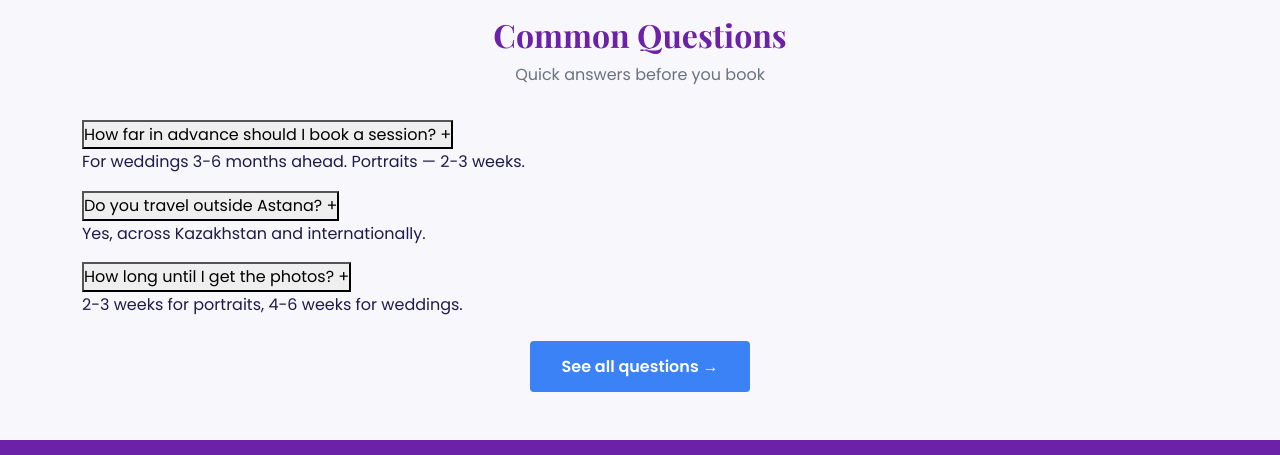
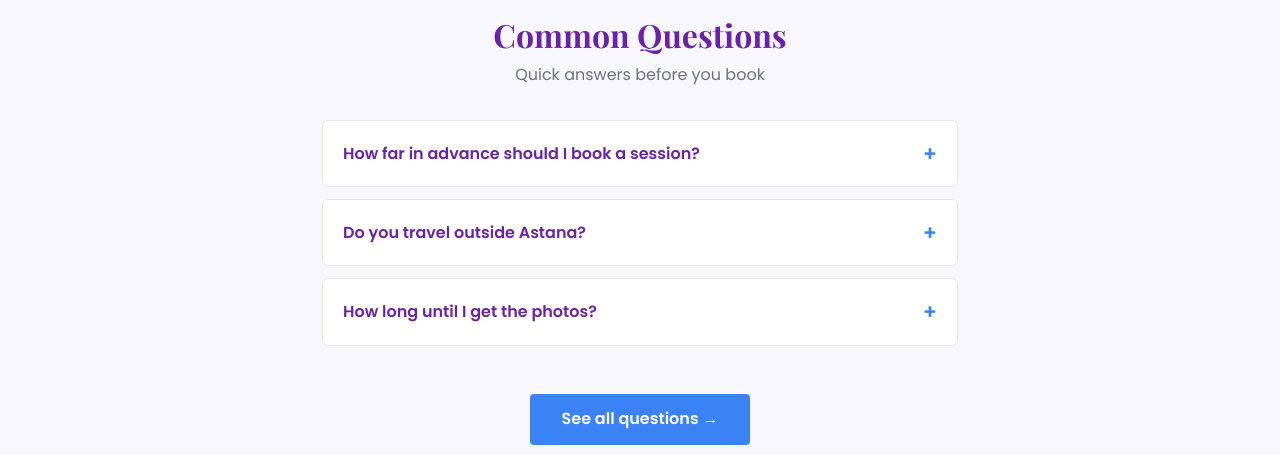
Before and after one commit to InkarTolegen2/Midterm_WEB_Moldir-Ingkar, a plain HTML site: page index.html in a window 1280 px wide. Shown: the part 1380-1835 px from the top of the page. Drawn offline with nearby package versions, Linux system fonts and the light colour scheme.

Commit message:
Moldir: added CSS for FAQ

```diff
--- a/css/style.css
+++ b/css/style.css
@@ -542,3 +542,25 @@ a { text-decoration: none; color: inherit; }
     .stats-bar { grid-template-columns: 1fr; }
     .stat h3 { font-size: 1.8rem; }
 }
+
+/* Final: FAQ (Moldir) */
+.faq-container { max-width: 800px; margin: 0 auto 3rem; padding: 0 2rem; }
+.faq-item { background: white; border: 1px solid #e5e7eb; border-radius: 6px; margin-bottom: 0.75rem; overflow: hidden; }
+.faq-question {
+    width: 100%;
+    text-align: left;
+    padding: 1rem 1.25rem;
+    background: transparent;
+    border: none;
+    font-family: var(--font-body);
+    font-size: 1rem;
+    font-weight: 600;
+    color: var(--primary);
+    cursor: pointer;
+    display: flex;
+    justify-content: space-between;
+    align-items: center;
+}
+.faq-question:hover { background: #f3f4f6; }
+.faq-icon { font-size: 1.3rem; font-weight: 700; color: var(--accent); }
+.faq-answer { display: none; padding: 0 1.25rem 1rem; color: #4b5563; border-top: 1px solid #e5e7eb; padding-top: 0.75rem; }
```
